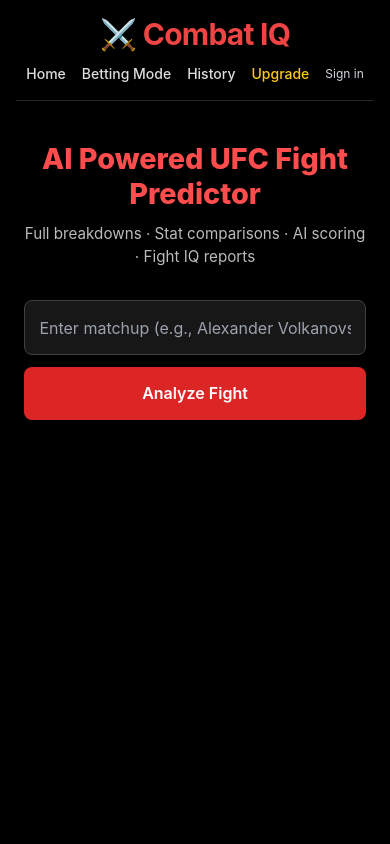
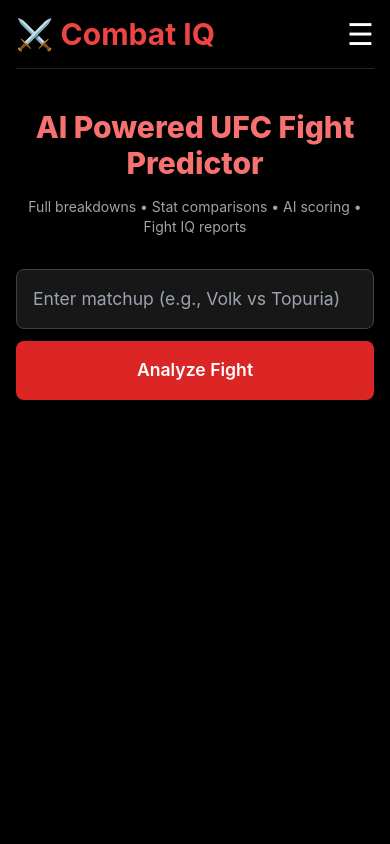
Before and after one commit to jtorres-1/combatIQ, a Flask app: page / in a window 390 px wide. Run offline with Flask 3, Linux system fonts and the light colour scheme; a user stored in the database is signed in; some libraries are stand-ins or nearby versions.

Commit message:
Update index.html

```diff
--- a/templates/index.html
+++ b/templates/index.html
@@ -3,224 +3,114 @@
 <head>
   <meta charset="UTF-8" />
   <title>⚔️ Combat IQ • Fight Predictor</title>
+  <meta name="viewport" content="width=device-width, initial-scale=1">
+
   <script src="https://cdn.tailwindcss.com"></script>
 
   <style>
     body {
       background: #000;
-      color: #ffffff;
-      font-family: 'Inter', sans-serif;
+      color: #fff;
+      font-family: Inter, sans-serif;
     }
 
-    /* NAV */
-    .nav-link {
-      color: #ddd;
-      font-weight: 500;
-    }
-    .nav-link:hover {
-      color: #ffd700;
-    }
-
-    /* HERO */
-    .hero-title {
-      font-size: 2rem;
-      font-weight: 800;
-      color: #ff4d4d;
-    }
-
-    .hero-sub {
-      color: #bbbbbb;
-      font-size: 1rem;
-    }
-
-    /* MOBILE BOOST (original) */
+    /* Mobile: Increase sizes */
     @media (max-width: 640px) {
-      .hero-title {
-        font-size: 2.4rem;
-      }
-      .hero-sub {
-        font-size: 1.1rem;
-      }
-      input[type="text"] {
-        padding: 1rem;
-        font-size: 1.15rem;
-      }
-      button[type="submit"] {
-        padding: 1rem;
-        font-size: 1.15rem;
-      }
-      nav h1 {
-        font-size: 1.8rem;
-      }
-    }
-
-    /* CARDS */
-    .card {
-      background: #111;
-      border: 1px solid #222;
-      border-radius: 1rem;
-      padding: 1.5rem;
-      text-align: center;
-    }
-
-    .fighter-img {
-      width: 100%;
-      height: 220px;
-      object-fit: cover;
-      border-radius: 0.6rem;
-    }
-
-    /* BARS */
-    .bar-wrap {
-      height: 12px;
-      border-radius: 999px;
-      overflow: hidden;
-      background: #1f1f1f;
-    }
-    .bar-left {
-      background: #ef4444;
-    }
-    .bar-right {
-      background: #3b82f6;
-    }
-
-    /* ========================================= */
-    /* FINAL MOBILE FIX PATCH (inserted here)    */
-    /* ========================================= */
-    @media (max-width: 640px) {
-
-      body {
-        padding: 0;
-        margin: 0;
-        overflow-x: hidden;
-      }
-
-      /* NAV */
-      nav {
-        padding-left: 0.5rem;
-        padding-right: 0.5rem;
-        text-align: center;
-      }
-      nav h1 {
-        font-size: 1.6rem;
-      }
-
-      /* HERO */
-      section {
-        margin-top: 2rem;
-      }
-      .hero-title {
-        font-size: 1.8rem !important;
-        line-height: 2.2rem;
-      }
-      .hero-sub {
-        font-size: 0.95rem !important;
-        line-height: 1.4rem;
-      }
-
-      /* SEARCH */
-      form input[type="text"] {
-        width: 100%;
-        font-size: 1rem;
-        padding: 0.9rem;
-      }
-      form button[type="submit"] {
-        width: 100%;
-        font-size: 1rem;
-        padding: 0.9rem;
-      }
-
-      /* GRID FIX */
-      .grid {
-        grid-template-columns: 1fr !important;
-      }
-
-      /* FIGHTER CARDS */
-      .card {
-        padding: 1rem !important;
-      }
-      .fighter-img {
-        height: 180px !important;
-      }
-
-      /* STAT SECTIONS */
-      .max-w-2xl,
-      .max-w-4xl {
-        width: 100% !important;
-        max-width: 100% !important;
-        padding-left: 0.5rem;
-        padding-right: 0.5rem;
-      }
-
-      .bar-wrap {
-        height: 10px !important;
-      }
-
-      /* REPORT */
-      article {
-        font-size: 0.95rem !important;
-        line-height: 1.5rem !important;
-        word-wrap: break-word;
-      }
+      .hero-title { font-size: 2.2rem; }
+      .hero-sub { font-size: 1.1rem; }
+      .mobile-input { font-size: 1.1rem !important; padding: 1rem !important; }
+      .mobile-button { font-size: 1.1rem !important; padding: 1rem !important; }
     }
   </style>
 </head>
 
 <body class="min-h-screen flex flex-col items-center px-4">
 
-  <!-- NAV -->
-  <nav class="w-full max-w-6xl flex flex-col sm:flex-row sm:justify-between sm:items-center py-4 border-b border-neutral-800 gap-3">
-    <h1 class="text-3xl font-bold text-red-500 tracking-tight">⚔️ Combat IQ</h1>
+  <!-- NAVIGATION -->
+  <nav class="w-full max-w-6xl border-b border-neutral-800 py-4 flex justify-between items-center">
 
-    <div class="flex flex-wrap justify-center sm:justify-end items-center gap-4 text-sm">
-      <a href="/" class="nav-link">Home</a>
-      <a href="/betting" class="nav-link">Betting Mode</a>
+    <!-- Left: Logo -->
+    <h1 class="text-3xl font-bold text-red-500">⚔️ Combat IQ</h1>
+
+    <!-- Desktop links -->
+    <div class="hidden sm:flex gap-6 text-sm items-center">
+      <a class="text-gray-300 hover:text-yellow-400" href="/">Home</a>
+      <a class="text-gray-300 hover:text-yellow-400" href="/betting">Betting Mode</a>
 
       {% if user %}
-      <a href="/history" class="nav-link">History</a>
+      <a class="text-gray-300 hover:text-yellow-400" href="/history">History</a>
       {% endif %}
 
-      <a href="/upgrade" class="nav-link text-yellow-400 hover:text-yellow-300">Upgrade</a>
+      <a class="text-yellow-400 hover:text-yellow-300" href="/upgrade">Upgrade</a>
 
       {% if user and user.email %}
-      <span class="text-gray-300 text-xs">Signed in as <span class="text-yellow-400">{{ user.email }}</span></span>
-      <a href="{{ url_for('logout') }}" class="text-red-400 hover:text-red-300 text-xs">Logout</a>
+      <span class="text-xs text-gray-400">Signed in as <span class="text-yellow-400">{{ user.email }}</span></span>
+      <a class="text-xs text-red-400 hover:text-red-300" href="{{ url_for('logout') }}">Logout</a>
       {% else %}
-      <a href="{{ url_for('login') }}" class="text-gray-300 hover:text-white text-xs">Sign in</a>
+      <a class="text-xs text-gray-300 hover:text-white" href="{{ url_for('login') }}">Sign in</a>
       {% endif %}
     </div>
+
+    <!-- Mobile Hamburger -->
+    <button id="menuBtn" class="sm:hidden text-white text-3xl">&#9776;</button>
   </nav>
 
-  <!-- HERO -->
-  <section class="w-full max-w-3xl mt-10 text-center px-2">
-    <h2 class="hero-title mb-3">AI Powered UFC Fight Predictor</h2>
-    <p class="hero-sub mb-8">Full breakdowns · Stat comparisons · AI scoring · Fight IQ reports</p>
+  <!-- Mobile Dropdown -->
+  <div id="mobileMenu" class="hidden w-full max-w-6xl bg-neutral-900 border-b border-neutral-800 p-4 sm:hidden flex flex-col gap-3 text-base">
+    <a href="/" class="text-gray-200">Home</a>
+    <a href="/betting" class="text-gray-200">Betting Mode</a>
+    {% if user %}
+    <a href="/history" class="text-gray-200">History</a>
+    {% endif %}
+    <a href="/upgrade" class="text-yellow-400">Upgrade</a>
 
-    <!-- SEARCH -->
-    <form method="POST" class="flex flex-col sm:flex-row gap-3 justify-center w-full">
+    {% if user and user.email %}
+    <span class="text-xs text-gray-400">Signed in as <span class="text-yellow-400">{{ user.email }}</span></span>
+    <a href="{{ url_for('logout') }}" class="text-red-400 text-sm">Logout</a>
+    {% else %}
+    <a href="{{ url_for('login') }}" class="text-gray-200 text-sm">Sign in</a>
+    {% endif %}
+  </div>
+
+
+  <!-- HERO SECTION -->
+  <section class="mt-10 w-full max-w-2xl text-center">
+    <h2 class="hero-title text-red-400 font-extrabold mb-4 text-3xl sm:text-4xl">
+      AI Powered UFC Fight Predictor
+    </h2>
+
+    <p class="hero-sub text-neutral-400 mb-8 text-sm sm:text-base">
+      Full breakdowns • Stat comparisons • AI scoring • Fight IQ reports
+    </p>
+
+    <!-- Search -->
+    <form method="POST" class="flex flex-col sm:flex-row gap-3 w-full justify-center">
       <input
         type="text"
         name="matchup"
-        placeholder="Enter matchup (e.g., Alexander Volkanovski vs Ilia Topuria)"
+        placeholder="Enter matchup (e.g., Volk vs Topuria)"
         required
-        class="flex-1 bg-neutral-900 text-white rounded-lg px-4 py-3 border border-neutral-700 focus:ring-2 focus:ring-red-500"
+        class="mobile-input bg-neutral-900 text-white border border-neutral-700 rounded-lg flex-1 px-4 py-3 focus:ring-2 focus:ring-red-500"
       />
 
       <button
         type="submit"
-        class="bg-red-600 hover:bg-red-700 px-8 py-3 rounded-lg font-semibold text-white transition sm:w-auto"
-      >
+        class="mobile-button bg-red-600 hover:bg-red-700 px-8 py-3 rounded-lg font-semibold text-white transition">
         Analyze Fight
       </button>
     </form>
   </section>
 
+
   {% if result %}
 
   <!-- FIGHTERS -->
   <div class="grid grid-cols-1 sm:grid-cols-2 gap-6 max-w-4xl w-full mt-12">
-    <div class="card">
-      <img class="fighter-img" src="{{ (stats1.get('image') or url_for('static','fighters/fighter_placeholder.jpg')) | safe }}" alt="{{ fighter1 }}">
+
+    <div class="bg-neutral-900 p-4 rounded-xl border border-neutral-700 text-center">
+      <img class="w-full h-56 object-cover rounded-lg"
+           src="{{ (stats1.get('image') or url_for('static','fighters/fighter_placeholder.jpg')) | safe }}"
+           alt="{{ fighter1 }}">
       <h3 class="text-xl font-semibold mt-3 text-red-400">{{ fighter1 }}</h3>
       <p><strong class="text-yellow-400">Record:</strong> {{ stats1.record }}</p>
       <p><strong class="text-yellow-400">Height:</strong> {{ stats1.height }}</p>
@@ -228,28 +118,31 @@
       <p><strong class="text-yellow-400">Stance:</strong> {{ stats1.stance }}</p>
     </div>
 
-    <div class="card">
-      <img class="fighter-img" src="{{ (stats2.get('image') or url_for('static','fighters/fighter_placeholder.jpg')) | safe }}" alt="{{ fighter2 }}">
+    <div class="bg-neutral-900 p-4 rounded-xl border border-neutral-700 text-center">
+      <img class="w-full h-56 object-cover rounded-lg"
+           src="{{ (stats2.get('image') or url_for('static','fighters/fighter_placeholder.jpg')) | safe }}"
+           alt="{{ fighter2 }}">
       <h3 class="text-xl font-semibold mt-3 text-red-400">{{ fighter2 }}</h3>
       <p><strong class="text-yellow-400">Record:</strong> {{ stats2.record }}</p>
       <p><strong class="text-yellow-400">Height:</strong> {{ stats2.height }}</p>
       <p><strong class="text-yellow-400">Reach:</strong> {{ stats2.reach }}</p>
       <p><strong class="text-yellow-400">Stance:</strong> {{ stats2.stance }}</p>
     </div>
+
   </div>
 
   <!-- STAT COMPARISON -->
-  <div class="max-w-2xl mt-10 w-full">
-    <h2 class="text-2xl text-red-400 font-bold mb-3 border-b border-red-600 pb-2">Stat Comparison</h2>
+  <div class="max-w-3xl mt-10 w-full">
+
+    <h2 class="text-2xl text-red-400 font-bold mb-4 border-b border-red-600 pb-2">Stat Comparison</h2>
 
     <div class="mb-5">
       <div class="flex justify-between text-xs text-neutral-400 mb-1">
         <span>Height Comparison</span>
         <span>{{ fighter1 }} vs {{ fighter2 }}</span>
       </div>
-      <div class="bar-wrap">
-        <div class="bar-left" style="width: {{ height1_pct }}%"></div>
-        <div class="bar-right" style="width: {{ height2_pct }}%"></div>
+      <div class="h-3 bg-neutral-800 rounded-full overflow-hidden">
+        <div class="bg-red-500 h-full" style="width: {{ height1_pct }}%"></div>
       </div>
     </div>
 
@@ -258,28 +151,37 @@
         <span>Reach Comparison</span>
         <span>{{ fighter1 }} vs {{ fighter2 }}</span>
       </div>
-      <div class="bar-wrap">
-        <div class="bar-left" style="width: {{ reach1_pct }}%"></div>
-        <div class="bar-right" style="width: {{ reach2_pct }}%"></div>
+      <div class="h-3 bg-neutral-800 rounded-full overflow-hidden">
+        <div class="bg-blue-500 h-full" style="width: {{ reach1_pct }}%"></div>
       </div>
     </div>
+
   </div>
 
   {% if confidence %}
-  <div class="max-w-4xl w-full mt-10 mb-6 bg-neutral-900 border border-neutral-700 rounded-lg p-4 text-center">
+  <div class="max-w-3xl w-full mt-8 bg-neutral-900 border border-neutral-700 rounded-lg p-4 text-center">
     <p class="text-yellow-400 text-lg font-semibold">
-      🧠 AI Confidence Score: <span class="text-white">{{ confidence }}%</span>
+      🧠 AI Confidence Score:
+      <span class="text-white">{{ confidence }}%</span>
     </p>
   </div>
   {% endif %}
 
   <!-- REPORT -->
-  <div class="bg-neutral-900 border border-neutral-700 rounded-lg p-6 max-w-4xl w-full mb-20">
-    <h2 class="text-2xl font-bold text-red-400 mb-4 border-b border-red-600 pb-2">Fight IQ Report</h2>
+  <div class="max-w-3xl w-full bg-neutral-900 border border-neutral-700 rounded-lg p-6 mt-10 mb-20">
+    <h2 class="text-2xl text-red-400 font-bold mb-4">Fight IQ Report</h2>
     <article class="prose prose-invert leading-relaxed">{{ result|safe }}</article>
   </div>
 
   {% endif %}
 
+  <script>
+    // Mobile nav toggle
+    document.getElementById("menuBtn").onclick = () => {
+      const menu = document.getElementById("mobileMenu");
+      menu.classList.toggle("hidden");
+    };
+  </script>
+
 </body>
 </html>
```
